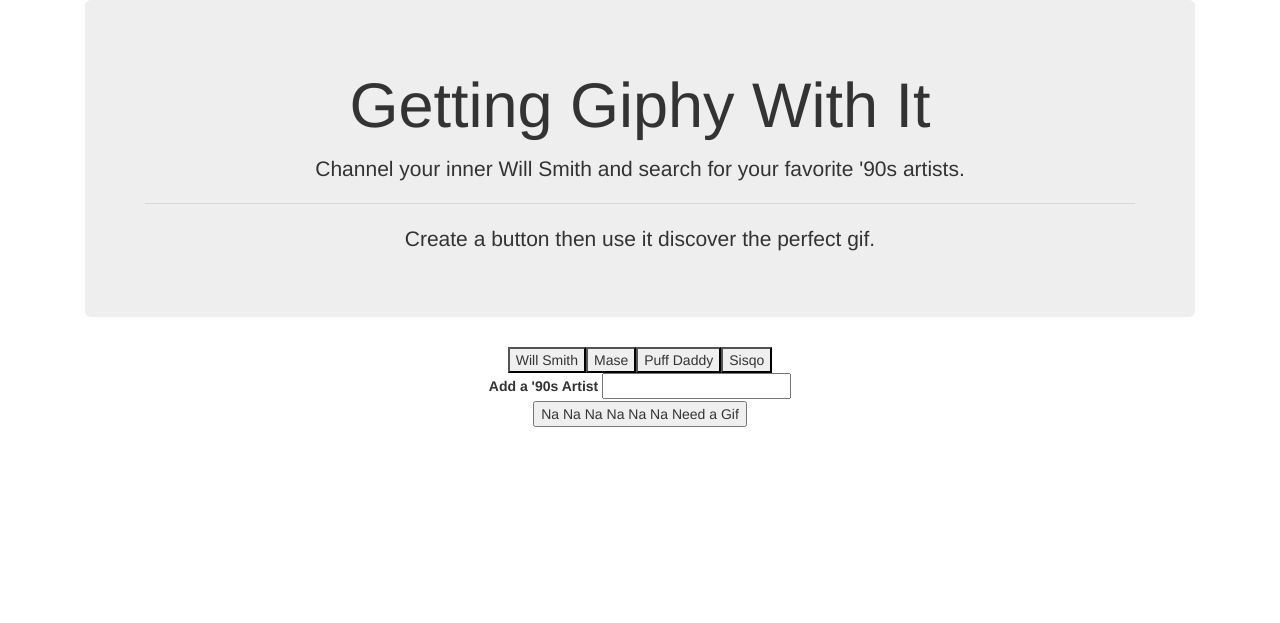
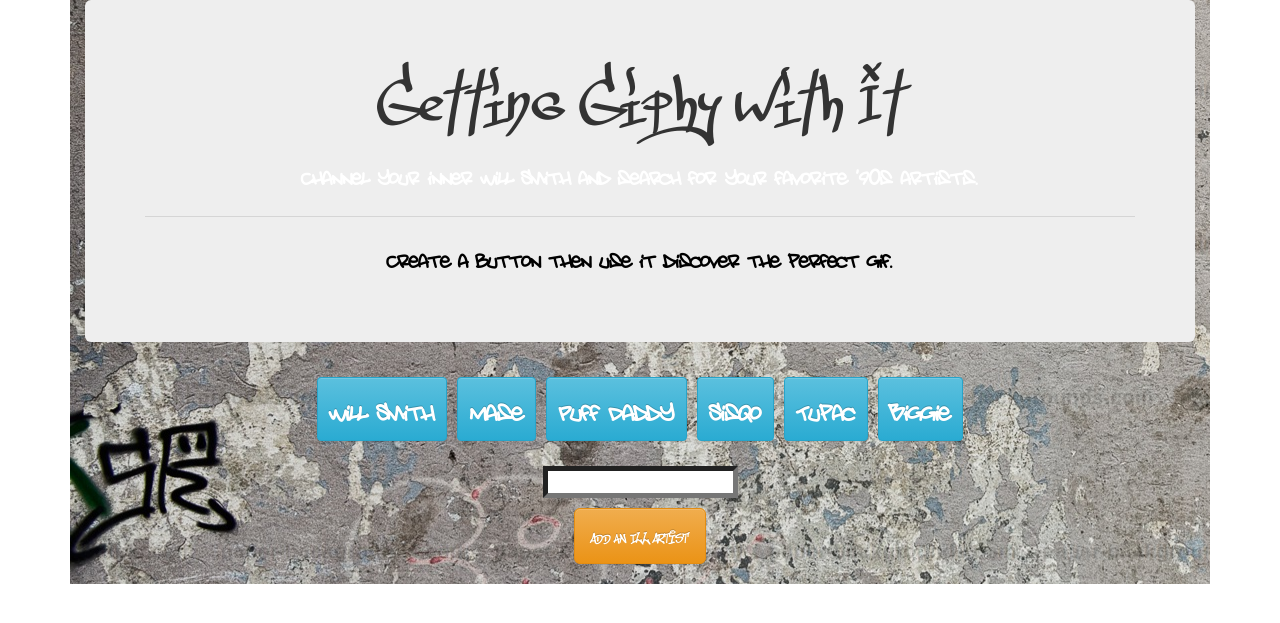
Before and after one commit to jsoranno/GettingGiphyWithIt, a PHP site: page / in a window 1280 px wide. Shown: the top 623 px of the page. Run offline with PHP 8.4, Linux system fonts and the light colour scheme; some libraries are stand-ins or nearby versions.

Commit message:
Added style

```diff
--- a/assets/css/style.css
+++ b/assets/css/style.css
@@ -1,17 +1,53 @@
+@font-face {
+	font-family: 'Tag'; src: url(tagtype-freefont.ttf);
+	}
+@font-face {
+	font-family: 'Fresh'; src: url(the-fresh-prince.otf);
+	}
+@font-face {
+	font-family: 'Marker'; src: url(amsterdam.ttf);
+	}
 .jumbotron {
 	text-align: center;
-}
-
+	font-family: 'Tag';
+	}
+.jumbotron p {
+	margin-top: 10px;
+	font-family: 'Marker';
+	font-size: 30px;
+	}
+body p {
+	color:white;
+	}
+.create{
+	color:black;
+	}
 #gifsView {
 	text-align: center;
-}
-
+	}
+#addArtist{
+	font-family: 'Fresh';
+	font-size: 25px;
+	}
 #gifForm {
 	text-align: center;
-}
+	font-family: 'Fresh';
+	}
 .container {
 	vertical-align: center;
-}
+	background-image: url("back.jpg");
+	}
 .row {
 	text-align: center;
-}
+	}
+.btn {
+	margin: 5px;
+	font-family: 'Marker';
+	font-size: 35px;
+	}
+#gif-input {
+    margin-top: 20px;
+    margin-bottom: 5px;
+    border-width: thick;
+
+	}
--- a/assets/javascripts/gifs.js
+++ b/assets/javascripts/gifs.js
@@ -1,5 +1,5 @@
 // GLOBAL VARIABLES
-	var gifs = ['Will Smith', 'Mase', 'Puff Daddy', 'Sisqo'];
+	var gifs = ['Will Smith', 'Mase', 'Puff Daddy', 'Sisqo', 'Tupac', 'Biggie'];
 	//console.log(gifs);
 
 // ========================================================
@@ -22,6 +22,7 @@
                     var rating = results[i].rating;
                     var p = $('<p>').text("Rating: " + rating);
                     var artistImage = $('<img>');
+                    artistImage.addClass('clickImage');
                     artistImage.attr('src', results[i].images.fixed_height.url);
                     artistImage.attr('data-still', results[i].images.fixed_height_still.url);
                     artistImage.attr('data-animate', results[i].images.fixed_height.url)
@@ -51,7 +52,8 @@ function renderButtons(){
 	$('#buttonsView').empty();
 	for (var i = 0; i < gifs.length; i++){
 	    var a = $('<button>');
-	    a.addClass('gifBtn');
+	    // a.addClass('gifBtn');
+	    a.addClass('gifBtn btn btn-info btn-md');
 	    a.attr('data-name', gifs[i]);
 	    a.text(gifs[i]);
 	    $('#buttonsView').append(a);
@@ -60,12 +62,16 @@ function renderButtons(){
 // ========================================================
 
 $('#addArtist').on('click', function(){
+	//doesn't render a button if empty
+	if($("#gif-input").val() == ""){}
+	else{
 	// This line of code will grab the input from the textbox
 	var gifn = $("#gif-input").val().trim();
 	//console.log(gifn); //this works
 	gifs.push(gifn);
 	renderButtons();
 	return false;
+		}//ends else
 }) //end add artist on click
 
 $(document).on('click', '.gifBtn', displayGifs);
--- a/index.html
+++ b/index.html
@@ -13,10 +13,11 @@
 
 <!-- Optional theme -->
 	<link rel="stylesheet" href="https://maxcdn.bootstrapcdn.com/bootstrap/3.3.7/css/bootstrap-theme.min.css" integrity="sha384-rHyoN1iRsVXV4nD0JutlnGaslCJuC7uwjduW9SVrLvRYooPp2bWYgmgJQIXwl/Sp" crossorigin="anonymous">
-
 <!-- CSS -->
 	<link rel="stylesheet" href="assets/css/style.css">
-
+	<link rel="fonts" href="assets/fonts/tagtype-freefont.ttf">
+<!-- Font Awesome -->
+	<script src="https://use.fontawesome.com/80ed129d36.js"></script>
 <!-- Latest compiled and minified JavaScript -->
 	<script src="https://maxcdn.bootstrapcdn.com/bootstrap/3.3.7/js/bootstrap.min.js" integrity="sha384-Tc5IQib027qvyjSMfHjOMaLkfuWVxZxUPnCJA7l2mCWNIpG9mGCD8wGNIcPD7Txa" crossorigin="anonymous"></script>
 
@@ -28,7 +29,7 @@
 			<h1 class="display-3">Getting Giphy With It</h1>
 			<p class="lead">Channel your inner Will Smith and search for your favorite '90s artists.</p>
 			<hr class="m-y-md">
-			<p>Create a button then use it discover the perfect gif.</p>
+			<p class="create">Create a button then use it discover the perfect gif.</p>
 		<!-- close jumbotron -->
 		</div>
 
@@ -46,9 +47,9 @@
 	<div class="row">
 		<div class="col-lg-12">
 		  	<form id="gif-form">
-		    	<label for="gif-input">Add a '90s Artist</label>
+		    	<!-- <label for="gif-input" class="fa fa-plus-square-o" aria-hidden="true"> Add a '90s Artist</label> -->
 		    	<input type="text" id="gif-input"><br>
-				<input id="addArtist" type="submit" value="Na Na Na Na Na Na Need a Gif">
+				<button id="addArtist" for="gif-input" class="btn btn-warning btn-lg" type="submit" value="Add an Ill Artist"> Add an Ill Artist</button>
 		 	</form>
 	 	<!-- close column -->
 		</div>
```
Also changed, not shown: assets/css/amsterdam.ttf (added), assets/css/back.jpg (added), assets/css/tagtype-freefont.ttf (added), assets/css/the-fresh-prince.otf (added).
